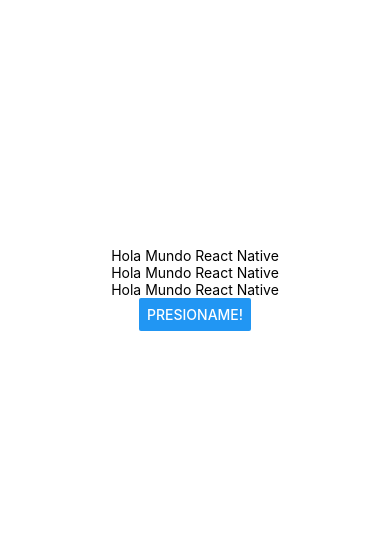
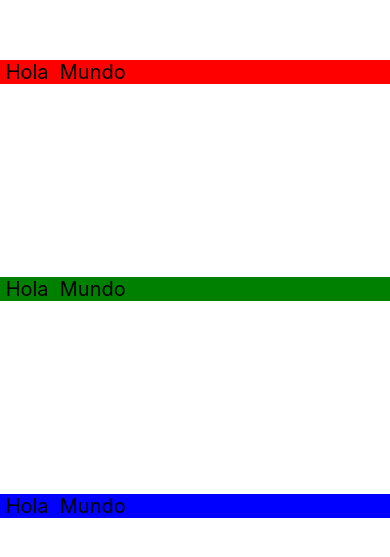
Before and after one commit to MarioBrnal10/PM192, a React Native app in the folder my-blank/: screen / in a window 390 px wide. Shown: the part 133-690 px from the top of the page. Built offline with nearby package versions, Linux system fonts and the light colour scheme.

Commit message:
practica 6

```diff
--- a/my-blank/App.js
+++ b/my-blank/App.js
@@ -3,11 +3,11 @@
 import { StyleSheet, Text, View, Button } from 'react-native';
 import React, { useState } from 'react';
 
-const Texto=()=>{
-  const [contenido, setContenido]=useState('Hola Mundo React Native');
+const Texto=({style})=>{
+  const [contenido, setContenido]=useState(' Hola  Mundo ');
   const actualizarTexto=()=>{setContenido('Estado Actualizado!')};
   return(
-    <Text onPress={actualizarTexto}>{contenido}</Text>
+    <Text style={[styles.text,style]}onPress={actualizarTexto}>{contenido}</Text>
   )
 }
 
@@ -17,11 +17,11 @@
   return (
     <View style={styles.container}>
 
-      <Texto></Texto>
-      <Texto></Texto>
-      <Texto></Texto>
+      <Texto style={styles.red}></Texto>
+      <Texto style={styles.green}></Texto>
+      <Texto style={styles.blue}></Texto>
 
-      <Button title='Presioname!'></Button>
+
       <StatusBar style="auto" />
 
     </View>
@@ -33,7 +33,22 @@
   container: {
     flex: 1,
     backgroundColor: '#fff',
-    alignItems: 'center',
-    justifyContent: 'center',
+    alignItems: 'base-line',
+    justifyContent: 'space-evenly',
+    flexDirection: 'column',
   },
+
+  text:{
+    color: 'black',
+    fontSize: 20,
+
+
+  },
+
+  red:{backgroundColor: 'red'},
+  green:{backgroundColor: 'green'},
+  blue:{backgroundColor: 'blue'},
+
+
+
 });
```
